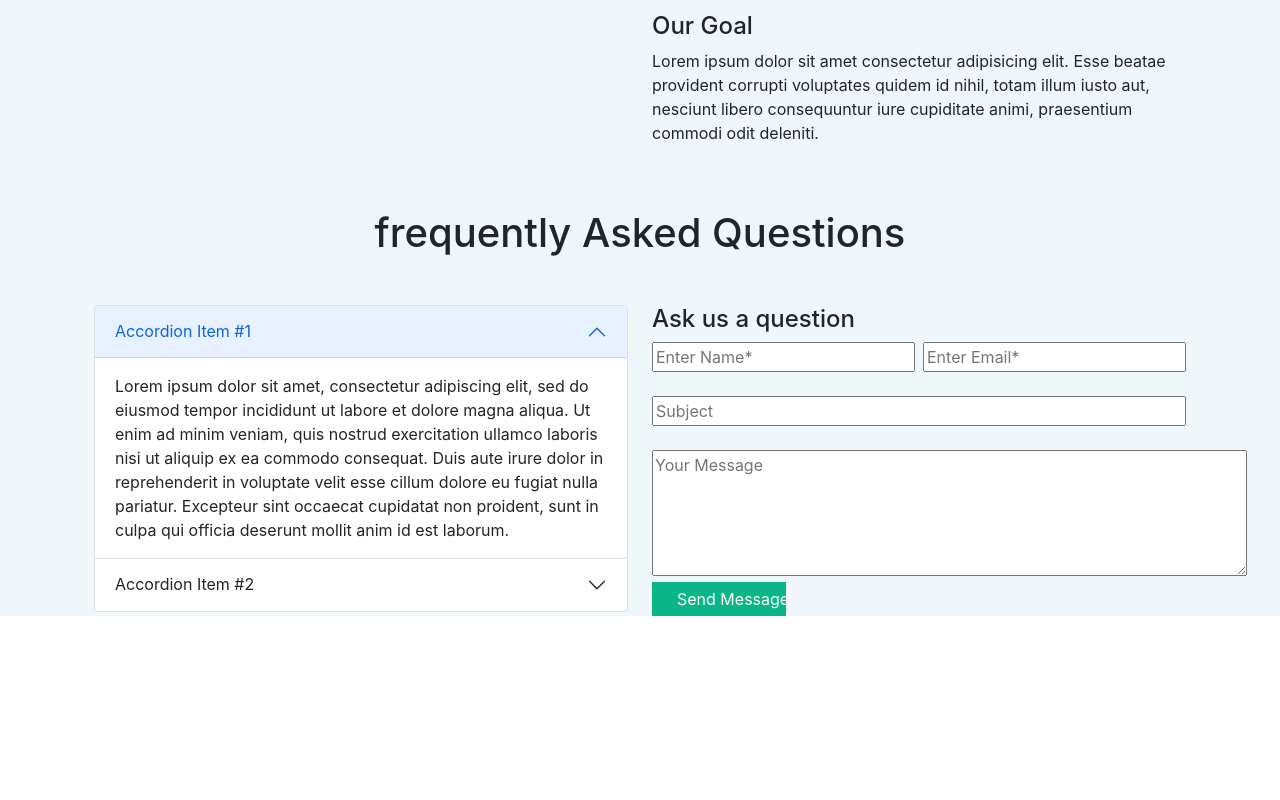
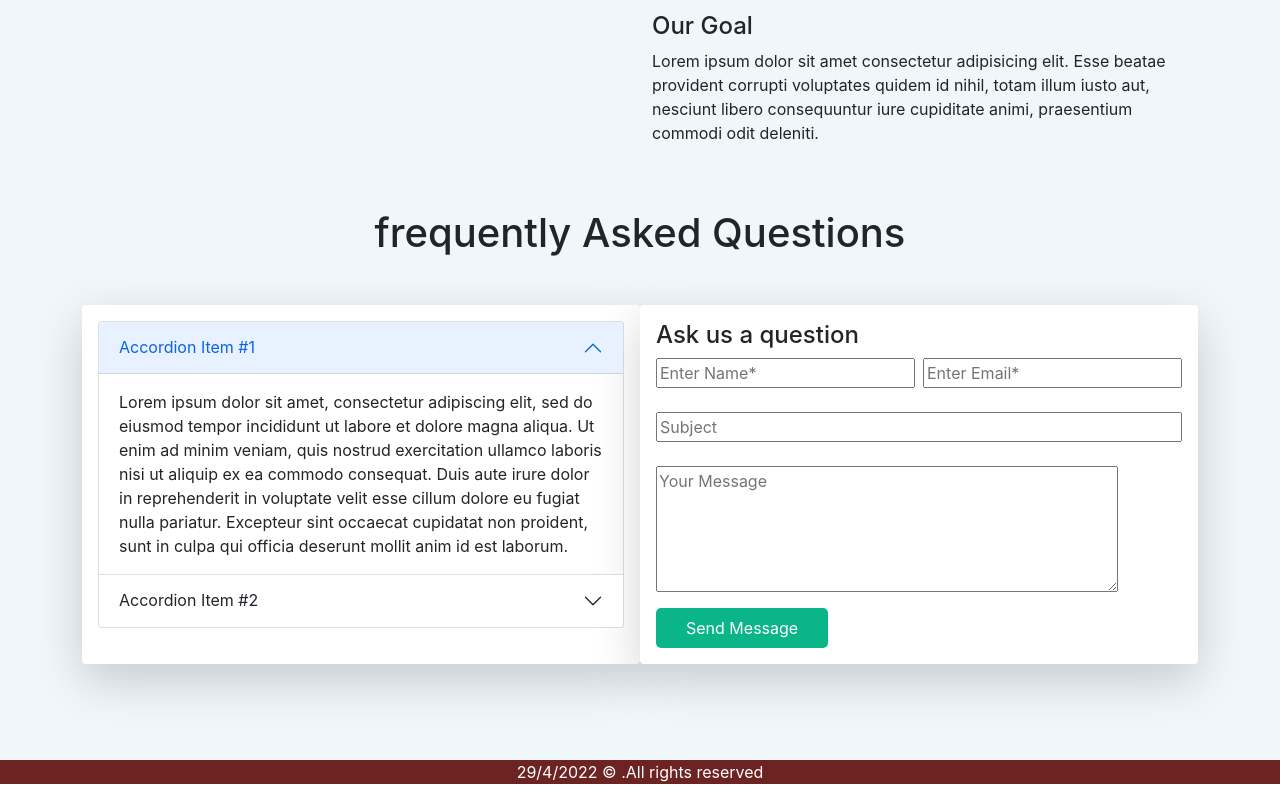
Before and after one commit to md-mobarak/WareHouse-For-Grocery-11-client, a React (Create React App) app: page / in a window 1280 px wide. Shown: the part 2663-3463 px from the top of the page. Before the commit the page ends 3327 px from the top, so only its background shows below. Built offline with nearby package versions, Linux system fonts and the light colour scheme; no server answers.

Commit message:
footer add

```diff
--- a/src/components/AskQuestion/AskQuestion.css
+++ b/src/components/AskQuestion/AskQuestion.css
@@ -2,6 +2,8 @@
     background-color: #0ab688;
     border: 0;
     color: white;
-    padding: 5px 25px;
+    padding: 8px 30px;
+    margin-top: 10px;
+    border-radius: 5px;
 
 }
--- a/src/components/AskQuestion/AskQuestion.js
+++ b/src/components/AskQuestion/AskQuestion.js
@@ -5,7 +5,7 @@ import './AskQuestion.css'
 const AskQuestion = () => {
     return (
         <div className='row'>
-            <div className='col-sm-12 col-md-6'>
+            <div className='col-sm-12 col-md-6 shadow-lg p-3 mb-5 bg-body rounded'>
                 <Accordion defaultActiveKey="0">
                     <Accordion.Item eventKey="0">
                         <Accordion.Header>Accordion Item #1</Accordion.Header>
@@ -34,7 +34,7 @@ const AskQuestion = () => {
                 </Accordion>
             </div>
 
-            <div className='col-sm-12 col-md-6'>
+            <div className='col-sm-12 col-md-6 shadow-lg p-3 mb-5 bg-body rounded'>
                 <form action="">
                     <h4>Ask us a question</h4>
                     <div className='d-flex'>
@@ -42,8 +42,8 @@ const AskQuestion = () => {
                         <input className='w-100' type="email" name="email" placeholder='Enter Email*' id="" />
                     </div><br />
                     <input type="text" name="" id="" placeholder='Subject' className='w-100' /><br /> <br />
-                    <textarea placeholder='Your Message' name="" id="" cols="56" rows="5"></textarea> <br />
-                    <input className='submit-btn w-25' type="submit" value="Send Message" />
+                    <textarea placeholder='Your Message' name="" id="" cols="43" rows="5"></textarea> <br />
+                    <input className='submit-btn' type="button" value="Send Message" />
                 </form>
             </div>
         </div>
--- /dev/null
+++ b/src/components/Footer/Footer.css
@@ -0,0 +1,5 @@
+.footer-site {
+    width: 100%;
+    background-color: rgb(110, 35, 35);
+
+}
--- /dev/null
+++ b/src/components/Footer/Footer.js
@@ -0,0 +1,14 @@
+import React from 'react';
+import './Footer.css'
+
+const Footer = () => {
+    const current = new Date();
+    const date = `${current.getDate()}/${current.getMonth() + 1}/${current.getFullYear()}`;
+    return (
+        <div className='footer-site'>
+            <p className='text-center text-white'>{date} &copy; .All rights reserved </p>
+        </div>
+    );
+};
+
+export default Footer;
--- a/src/components/Home/Home.js
+++ b/src/components/Home/Home.js
@@ -2,6 +2,7 @@ import React, { useEffect, useState } from 'react';
 import AboutUs from '../AboutUs/AboutUs';
 import AskQuestion from '../AskQuestion/AskQuestion';
 import Bannar from '../Bannar/Bannar';
+import Footer from '../Footer/Footer';
 import InventoryItems from '../InventoryItems/InventoryItems';
 
 const Home = () => {
@@ -35,6 +36,9 @@ const Home = () => {
                     <AskQuestion></AskQuestion>
                 </div>
             </div>
+            <div>
+                <Footer></Footer>
+            </div>
         </div>
     );
 };
```
